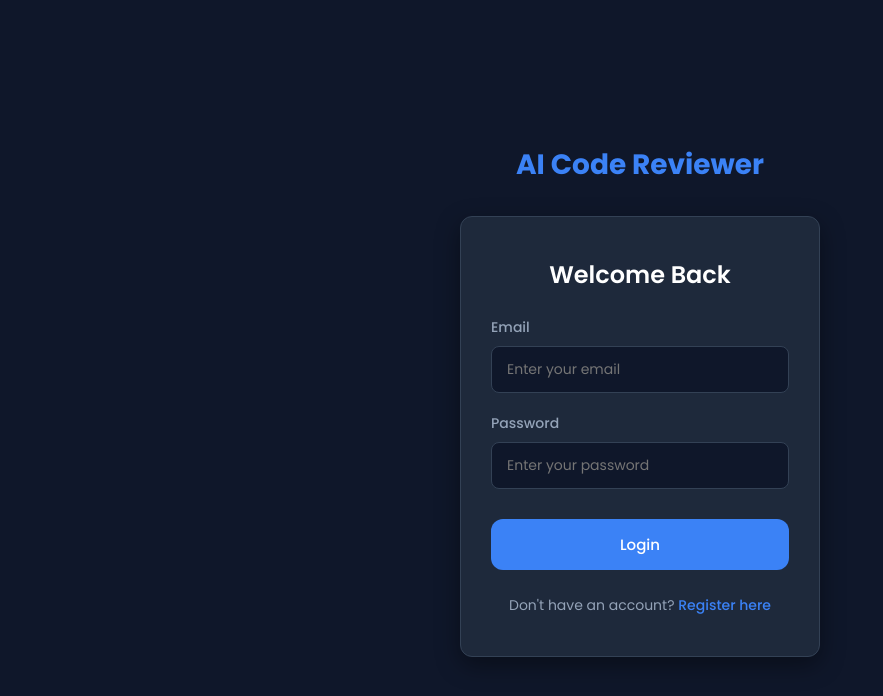
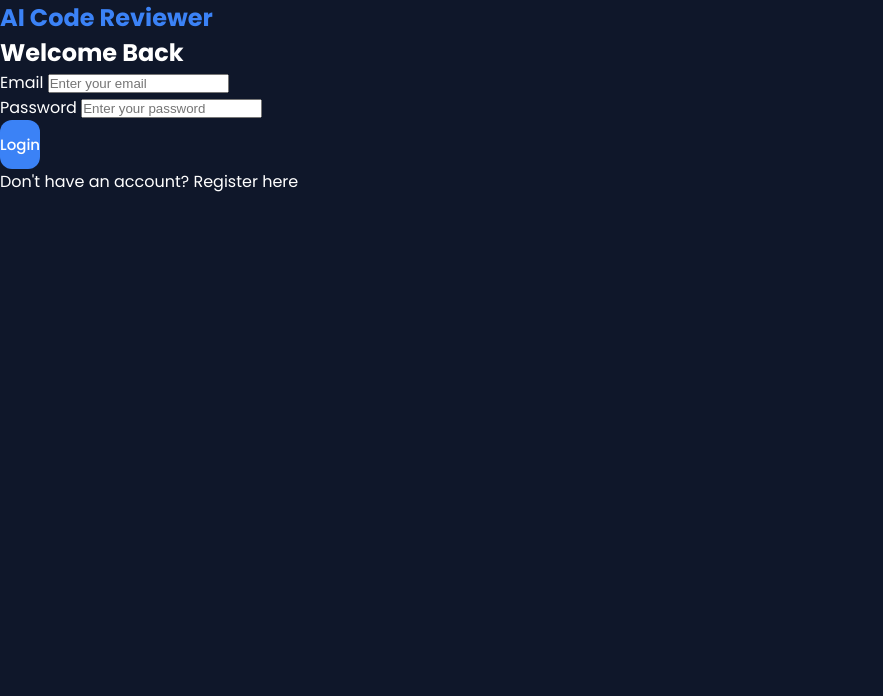
Before and after one commit to drishti-sherwani26/AI-Code-Reviewer, a website: page login.html in a window 1280 px wide. Shown: the whole page, without its empty margins (0-883 px from the left). Drawn offline with Linux system fonts and the light colour scheme.

Commit message:
Add files via upload

```diff
--- a/style.css
+++ b/style.css
@@ -394,97 +394,3 @@ body {
   }
 
 }
-/* --- AUTHENTICATION PAGE STYLES --- */
-
-.auth-body {
-  display: flex;
-  justify-content: center;
-  align-items: center;
-  min-height: 100vh;
-  background-color: #0F172A;
-}
-
-.auth-container {
-  width: 100%;
-  max-width: 400px;
-  padding: 20px;
-  display: flex;
-  flex-direction: column;
-  align-items: center;
-}
-
-.auth-logo {
-  margin-bottom: 30px;
-  font-size: 28px;
-}
-
-.auth-card {
-  width: 100%;
-  background-color: #1E293B;
-  border-radius: 12px;
-  padding: 40px 30px;
-  box-shadow: 0 8px 25px rgba(0, 0, 0, 0.4);
-  border: 1px solid #334155;
-}
-
-.auth-title {
-  font-size: 24px;
-  font-weight: 600;
-  margin-bottom: 25px;
-  text-align: center;
-}
-
-.input-group {
-  margin-bottom: 20px;
-  display: flex;
-  flex-direction: column;
-  gap: 8px;
-}
-
-.input-group label {
-  font-size: 14px;
-  color: #94A3B8;
-  font-weight: 500;
-}
-
-.input-group input {
-  width: 100%;
-  background-color: #0F172A;
-  border: 1px solid #334155;
-  border-radius: 8px;
-  padding: 12px 15px;
-  color: white;
-  font-family: 'Poppins', sans-serif;
-  font-size: 14px;
-  outline: none;
-  transition: border-color 0.3s;
-}
-
-.input-group input:focus {
-  border-color: #3B82F6;
-}
-
-.auth-btn {
-  width: 100%;
-  margin-top: 10px;
-  padding: 14px 0;
-}
-
-.auth-switch {
-  margin-top: 25px;
-  text-align: center;
-  font-size: 14px;
-  color: #94A3B8;
-}
-
-.auth-switch span {
-  color: #3B82F6;
-  cursor: pointer;
-  font-weight: 500;
-  transition: color 0.3s;
-}
-
-.auth-switch span:hover {
-  color: #2563eb;
-  text-decoration: underline;
-}
```
